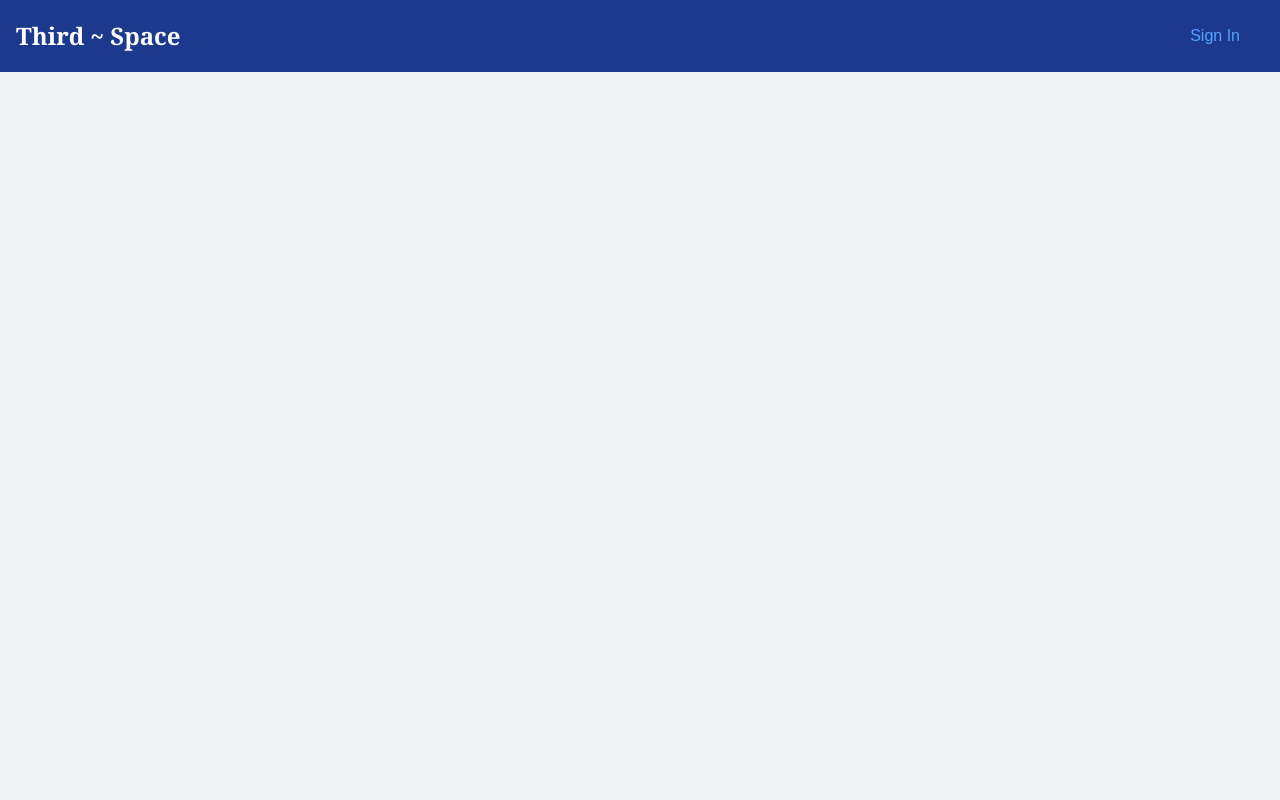
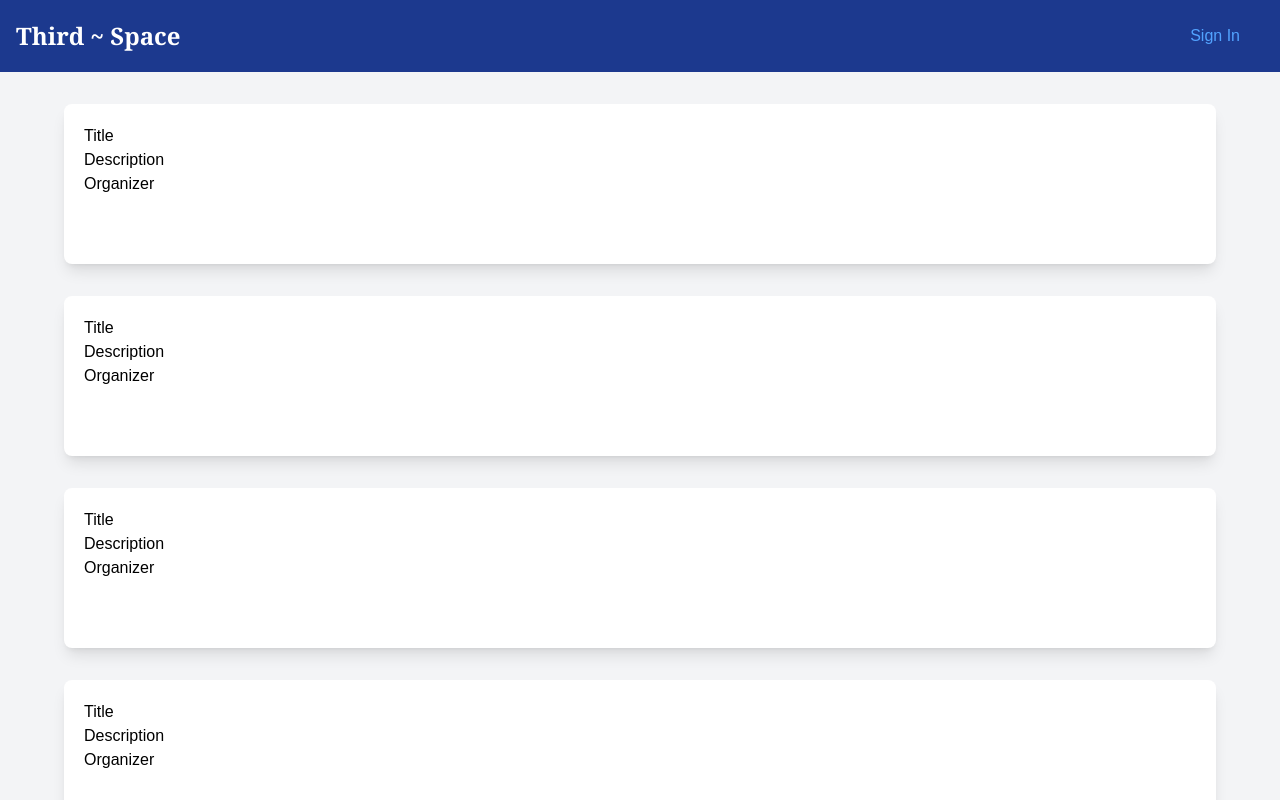
Before and after one commit to Sa1vad0r/third-space, a Next.js app: page /Home in a window 1280 px wide. Shown: the top 800 px of the page. Built offline with nearby package versions, Linux system fonts and the light colour scheme; no server answers; the database is empty.

Commit message:
Added Comm Posts Scroll

```diff
--- /dev/null
+++ b/src/app/Home/Card.tsx
@@ -0,0 +1,18 @@
+
+
+
+export const Card = ({}) => {
+    return (
+        <div className="w-[95vw] max-w-6xl h-[20vh] p-5 bg-white rounded-lg shadow-lg text-black">
+            <div>
+                <h1>Title</h1>
+            </div>
+            <div>
+                <h1>Description</h1>
+            </div>
+            <div>
+                <h1>Organizer</h1>
+            </div>
+        </div>
+    );
+}
--- /dev/null
+++ b/src/app/Home/Page.css
@@ -0,0 +1,30 @@
+
+/*
+.CardC {
+  position: absolute;
+  top: 25vh;
+  left: 50%;
+  transform: translateX(-50%);
+  width: 65vw;
+  height: 20vh;
+  padding: 20px;
+  background-color: #fff;
+  border-radius: 8px;
+  box-shadow: 0 4px 8px #000000;
+  color: #000000;
+}
+*/
+
+.CardC {
+  position: absolute;
+  top: 25vh;
+  left: 50%;
+  transform: translateX(-50%);
+  width: 90vw; /* increased from 65vw */
+  height: 20vh;
+  padding: 20px;
+  background-color: #fff;
+  border-radius: 8px;
+  box-shadow: 0 4px 8px #000000;
+  color: #000000;
+}
--- a/src/app/Home/page.tsx
+++ b/src/app/Home/page.tsx
@@ -4,6 +4,9 @@ import CardItem from "../CardItem";
 import HeaderBar from "../Headerbar";
 import { collection, getDocs } from "firebase/firestore";
 import { db } from "../../../Firebase.config";
+import {Card} from "./Card";
+
+
 
 interface Post {
   authorID: string;
@@ -31,18 +34,29 @@ const Page: React.FC = () => {
 
     fetchPosts();
   }, []);
+  const numbers = [1, 2, 3, 4, 5];
 
   return (
-    <div className="flex flex-col h-screen bg-gray-100">
+    <div className="flex flex-col min-h-screen bg-gray-100">
       <HeaderBar
         query={query}
         showSearchByDefault={false}
         onQueryChange={setQuery}
       />
 
-      <div className="flex flex-1 overflow-hidden"></div>
+
+      <div className="CardC">
+        <div className="w-full max-w-5xl mx-auto px-4 sm:px-6 lg:px-8 py-8 flex flex-col items-center space-y-8">
+          {numbers.map((number) => (
+            <Card key = {number}/>
+          ))}
+        </div>
+
+
+      </div>
     </div>
   );
 };
 
 export default Page;
+/*text-purple-500 border 2px black paddinng 40px border-radius 20px box-shadow 0 4px 8px rgba(0, 0, 0, 0.1); */
```
Also changed, not shown: 1 other file (tests, documents, lock files or other folders).
